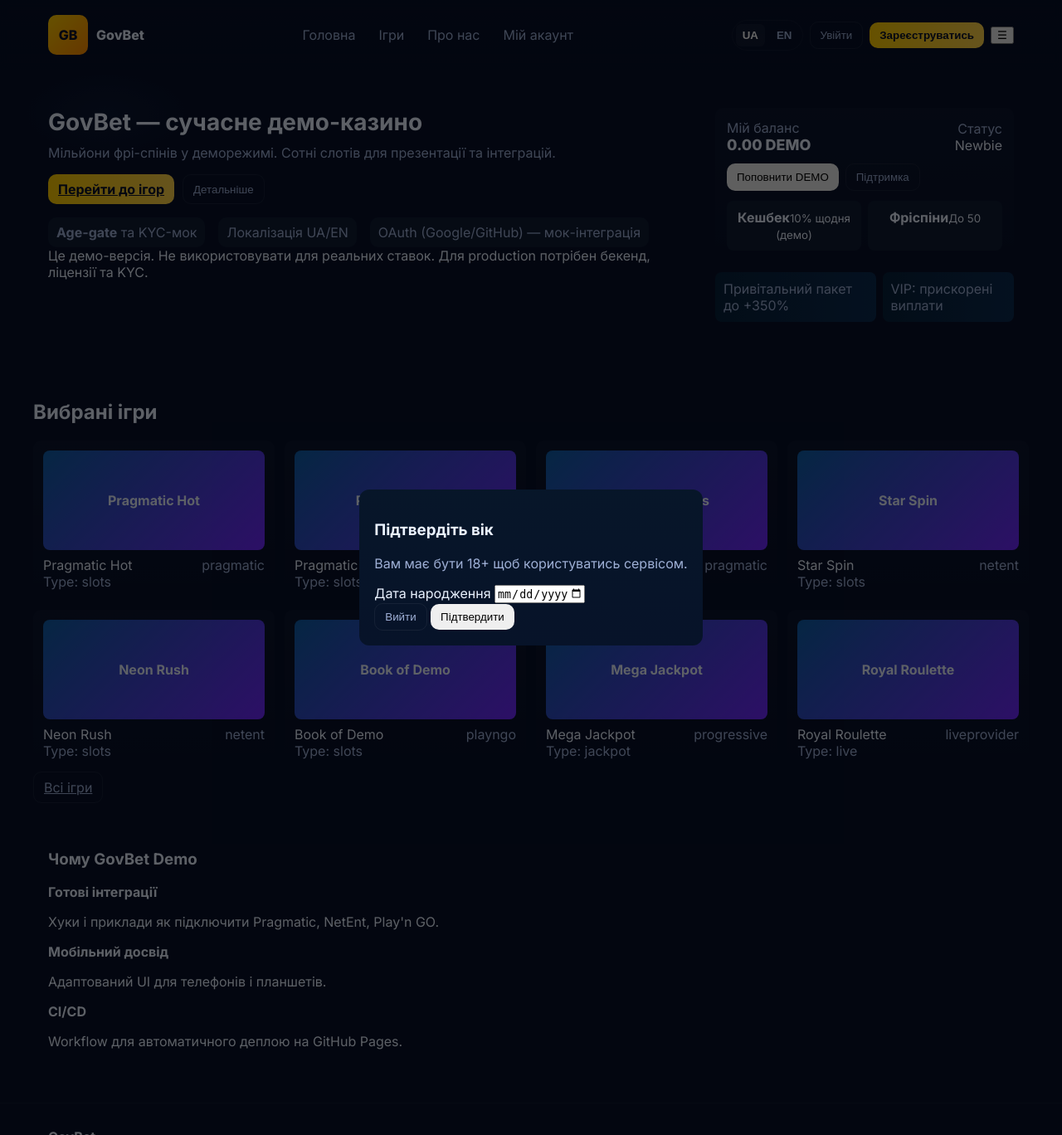
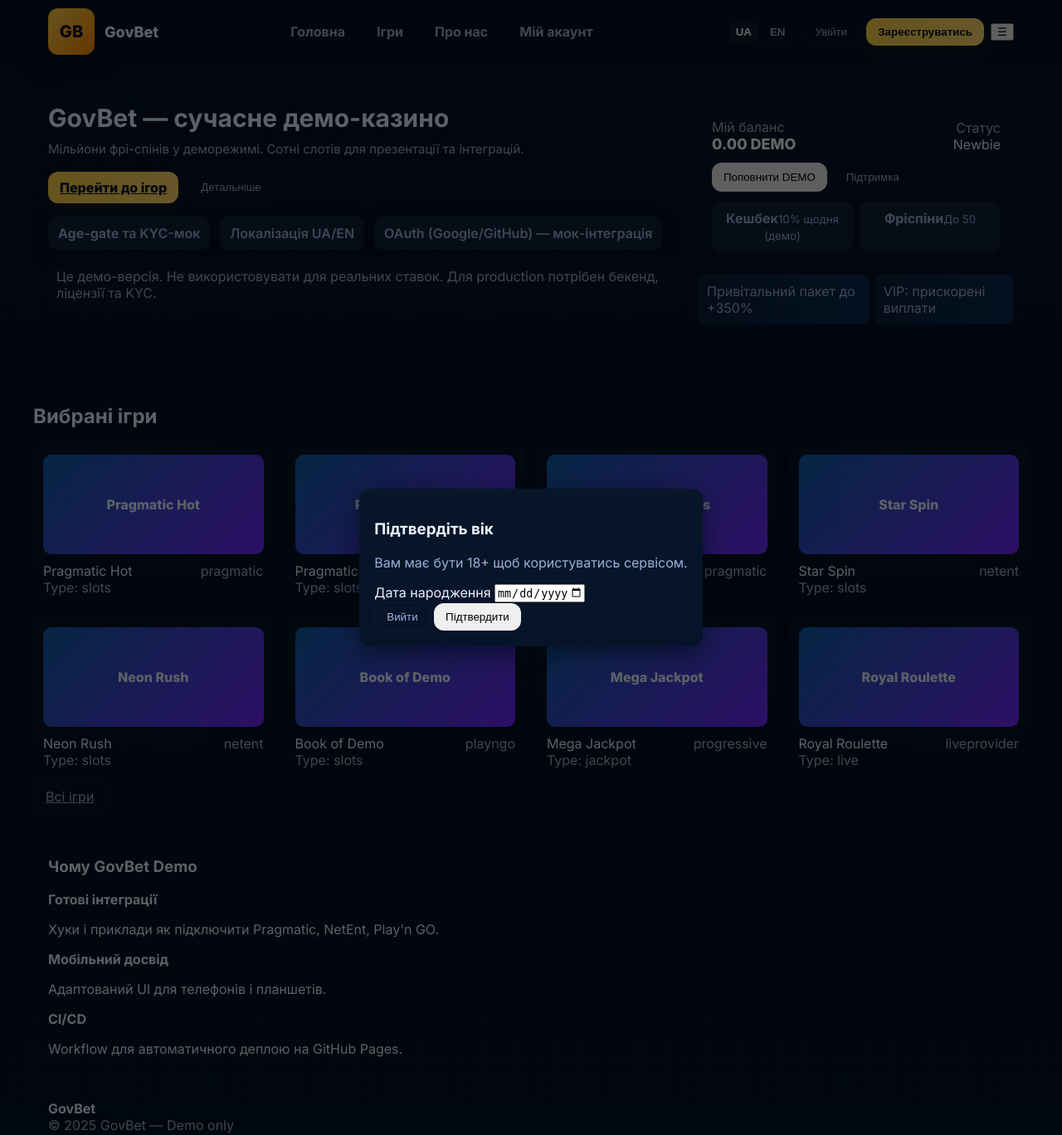
Before and after one commit to favbett1/fav, a PHP site: page / in a window 1280 px wide. Shown: the whole page at 83% size. Run offline with PHP 8.4, Linux system fonts and the light colour scheme.

Commit message:
Update styles.css

```diff
--- a/styles.css
+++ b/styles.css
@@ -1,75 +1,92 @@
-/* GovBet demo stylesheet - responsive, modern UI */
+/* GovBet — improved design styles (replace existing styles.css)
+   Changes: refined layout, animations, better contrast, mobile polish */
 :root{
-  --bg:#071029; --card:#0f1b33; --muted:#9fb0d6; --accent:#ffcc00; --accent-2:#ff6b6b;
-  --radius:12px; --container:1200px;
+  --bg:#041026;
+  --card:#0e2038;
+  --muted:#9bb0d6;
+  --accent:#ffd24a;
+  --accent-2:#ff6b6b;
+  --glass: rgba(255,255,255,0.03);
+  --radius:14px;
+  --container:1200px;
+  --shadow-1: 0 8px 30px rgba(2,8,20,0.6);
+  --glass-2: rgba(255,255,255,0.02);
 }
+
 *{box-sizing:border-box}
-html,body{height:100%;margin:0;font-family:Inter,system-ui,-apple-system,Segoe UI,Roboto,Arial;color:#eaf2ff;background:radial-gradient(800px 400px at 10% 10%, rgba(16,30,60,0.45), transparent 12%),var(--bg)}
+html,body{height:100%;margin:0;font-family:Inter,system-ui,-apple-system,"Segoe UI",Roboto,Arial;background:
+  radial-gradient(800px 400px at 10% 10%, rgba(12,30,60,0.45), transparent 12%),
+  linear-gradient(180deg,#041026,#031122);color:#eaf2ff;-webkit-font-smoothing:antialiased}
 .container{max-width:var(--container);margin:0 auto;padding:18px}
 
 /* Header */
-.site-header{background:linear-gradient(180deg, rgba(7,16,41,0.6), rgba(7,16,41,0.2));backdrop-filter:blur(6px);position:sticky;top:0;z-index:80}
-.header-inner{display:flex;align-items:center;gap:18px;justify-content:space-between}
-.brand{display:flex;align-items:center;gap:10px;text-decoration:none;color:inherit}
-.logo{width:48px;height:48px;border-radius:10px;background:linear-gradient(135deg,var(--accent),#ff8a00);display:grid;place-items:center;color:#071029;font-weight:800}
-.brand-text{font-weight:800}
-.main-nav{display:flex;gap:12px;align-items:center}
-.main-nav a{color:var(--muted);text-decoration:none;padding:8px;border-radius:8px}
-.main-nav a.active{color:#fff}
+.site-header{position:sticky;top:0;z-index:90;background:linear-gradient(180deg, rgba(4,16,35,0.75), rgba(4,16,35,0.3));backdrop-filter: blur(6px);border-bottom:1px solid rgba(255,255,255,0.02)}
+.header-inner{display:flex;align-items:center;justify-content:space-between;gap:12px;padding:10px 18px}
+.brand{display:flex;align-items:center;gap:12px;text-decoration:none;color:inherit}
+.logo{width:56px;height:56px;border-radius:12px;background:linear-gradient(135deg,var(--accent),#ff8a00);display:grid;place-items:center;color:#041026;font-weight:900;font-size:20px;box-shadow:var(--shadow-1)}
+.brand-text{font-weight:800;font-size:18px}
+.main-nav{display:flex;gap:14px;align-items:center}
+.main-nav a{color:var(--muted);text-decoration:none;padding:8px 12px;border-radius:10px;font-weight:700;transition:all .15s}
+.main-nav a:hover{color:#fff;transform:translateY(-2px)}
 .header-actions{display:flex;align-items:center;gap:8px}
-.lang-switch{display:flex;gap:6px;border-radius:999px;padding:4px;background:transparent;border:1px solid rgba(255,255,255,0.04)}
-.lang-btn{background:transparent;border:0;color:var(--muted);padding:6px 8px;cursor:pointer;font-weight:700;border-radius:6px}
+.lang-switch{display:flex;gap:6px;border-radius:999px;padding:4px;background:transparent;border:1px solid rgba(255,255,255,0.03)}
+.lang-btn{background:transparent;border:0;color:var(--muted);padding:6px 8px;cursor:pointer;font-weight:700;border-radius:8px}
 .lang-btn.active{background:rgba(255,255,255,0.04);color:#fff}
-.btn{padding:8px 12px;border-radius:10px;border:0;cursor:pointer}
-.btn--primary{background:linear-gradient(90deg,var(--accent),#ffd24a);color:#071029;font-weight:700}
-.btn--ghost{background:transparent;border:1px solid rgba(255,255,255,0.06);color:var(--muted)}
+
+.btn{padding:9px 14px;border-radius:12px;border:0;cursor:pointer}
+.btn--primary{background:linear-gradient(90deg,var(--accent),#ffd86b);color:#041026;font-weight:800;box-shadow:0 8px 24px rgba(255,208,50,0.08)}
+.btn--ghost{background:transparent;border:1px solid rgba(255,255,255,0.04);color:var(--muted)}
 
 /* Hero */
-.hero{padding:28px 0}
-.hero-inner{display:grid;grid-template-columns:1fr 360px;gap:20px;align-items:start}
-.hero-left h1{font-size:28px;margin:0}
-.lead{color:var(--muted);margin:10px 0 16px}
-.hero-cta{display:flex;gap:10px}
-.hero-features{list-style:none;padding:0;margin:16px 0 0;display:flex;gap:16px;flex-wrap:wrap}
-.hero-features li{background:var(--card);padding:8px 10px;border-radius:10px;color:var(--muted)}
+.hero{padding:32px 0}
+.hero-inner{display:grid;grid-template-columns:1fr 380px;gap:22px;align-items:start}
+.hero-left h1{font-size:30px;margin:0;line-height:1.02}
+.lead{color:var(--muted);margin:12px 0 18px;font-size:15px}
+.hero-cta{display:flex;gap:12px;flex-wrap:wrap}
+.hero-features{list-style:none;padding:0;margin:16px 0 0;display:flex;gap:12px;flex-wrap:wrap}
+.hero-features li{background:var(--card);padding:10px 12px;border-radius:10px;color:var(--muted);font-weight:600;box-shadow:0 6px 18px rgba(1,8,20,0.4)}
 
 /* Right panel */
-.panel{background:linear-gradient(180deg, rgba(255,255,255,0.02), transparent);padding:14px;border-radius:10px}
+.panel{background:linear-gradient(180deg, rgba(255,255,255,0.02), transparent);padding:16px;border-radius:12px}
 .panel-row{display:flex;justify-content:space-between;align-items:center}
-.balance{font-weight:800;font-size:18px}
+.balance{font-weight:900;font-size:18px;color:#fff}
 .panel-actions{display:flex;gap:8px;margin-top:12px}
 .mini-grid{display:grid;grid-template-columns:1fr 1fr;gap:8px;margin-top:12px}
-.mini-card{background:var(--card);padding:10px;border-radius:8px;text-align:center}
+.mini-card{background:var(--card);padding:10px;border-radius:10px;text-align:center;color:var(--muted)}
+
+/* promos */
 .promo-strip{margin-top:12px;display:flex;gap:8px;overflow:auto}
 .promo{background:linear-gradient(90deg,#06203a,#0b2a50);padding:10px;border-radius:8px;color:var(--muted)}
 
 /* sections */
-.section{padding:28px 0}
-.games-grid{display:grid;grid-template-columns:repeat(4,1fr);gap:12px}
+.section{padding:26px 0}
+.games-grid{display:grid;grid-template-columns:repeat(4,1fr);gap:14px}
 .games-grid.large{grid-template-columns:repeat(5,1fr)}
-.game-card{background:linear-gradient(180deg, rgba(255,255,255,0.02), transparent);padding:12px;border-radius:10px;cursor:pointer;transition:transform .12s,box-shadow .12s}
-.game-card:hover{transform:translateY(-6px);box-shadow:0 12px 30px rgba(0,0,0,0.6)}
-.game-thumb{height:120px;border-radius:8px;background:linear-gradient(135deg,#0f5fa8,#7027ff);display:flex;align-items:center;justify-content:center;font-weight:700}
-.gmeta{display:flex;justify-content:space-between;align-items:center;margin-top:8px}
+.game-card{background:linear-gradient(180deg, rgba(255,255,255,0.02), transparent);padding:12px;border-radius:12px;cursor:pointer;transition:transform .18s cubic-bezier(.2,.9,.2,1), box-shadow .18s}
+.game-card:hover{transform:translateY(-8px);box-shadow:0 18px 40px rgba(2,8,20,0.6)}
+.game-thumb{height:120px;border-radius:10px;background:linear-gradient(135deg,#0f5fa8,#7027ff);display:flex;align-items:center;justify-content:center;font-weight:800}
+.gmeta{display:flex;justify-content:space-between;align-items:center;margin-top:10px}
 .muted{color:var(--muted)}
-.section-actions{margin-top:12px}
 
 /* filters */
 .filters-row{display:flex;gap:12px;align-items:center;justify-content:space-between}
 .chips{display:flex;gap:8px}
-.chip{background:var(--card);padding:8px 12px;border-radius:999px;border:1px solid rgba(255,255,255,0.02);cursor:pointer}
+.chip{background:var(--card);padding:8px 12px;border-radius:999px;border:1px solid rgba(255,255,255,0.02);cursor:pointer;color:var(--muted)}
 .chip.active{background:linear-gradient(90deg,#1f3b66,#13304f);color:#fff}
 
 /* modals */
 .modal-backdrop{position:fixed;inset:0;background:rgba(0,0,0,0.6);display:none;align-items:center;justify-content:center;z-index:120;padding:12px}
-.modal{background:linear-gradient(180deg,#071629,#071329);padding:18px;border-radius:12px;min-width:320px;max-width:720px;position:relative}
-.player-modal .modal{max-width:1100px;padding:10px}
+.modal{background:linear-gradient(180deg,#071629,#071329);padding:18px;border-radius:12px;min-width:320px;max-width:720px;position:relative;box-shadow:var(--shadow-1)}
+.player-modal .modal{max-width:1100px;padding:8px}
 .player-iframe{width:100%;height:80vh;border-radius:8px;border:0}
 .player-close{position:absolute;right:12px;top:12px;background:transparent;border:0;color:#fff;font-size:20px}
 
-/* footer */
-.site-footer{border-top:1px solid rgba(255,255,255,0.03);padding:12px 0;margin-top:30px}
-.footer-inner{display:flex;justify-content:space-between;align-items:center}
+/* toast */
+.toast{position:fixed;left:50%;transform:translateX(-50%);bottom:24px;background:#082438;padding:10px 16px;border-radius:10px;color:#eaf2ff;z-index:9999;box-shadow:0 10px 30px rgba(0,0,0,0.6)}
+
+/* small */
+.section-actions{margin-top:12px}
+.disclaimer{background:rgba(255,255,255,0.02);padding:10px;border-radius:10px;color:var(--muted);margin-top:12px}
 
 /* responsive */
 @media (max-width:1100px){
@@ -84,5 +101,5 @@
 @media (max-width:480px){
   .games-grid{grid-template-columns:1fr}
   .hero-features{flex-direction:column}
-  .hide-on-guest{display:none}
+  .logo{width:48px;height:48px}
 }
```
